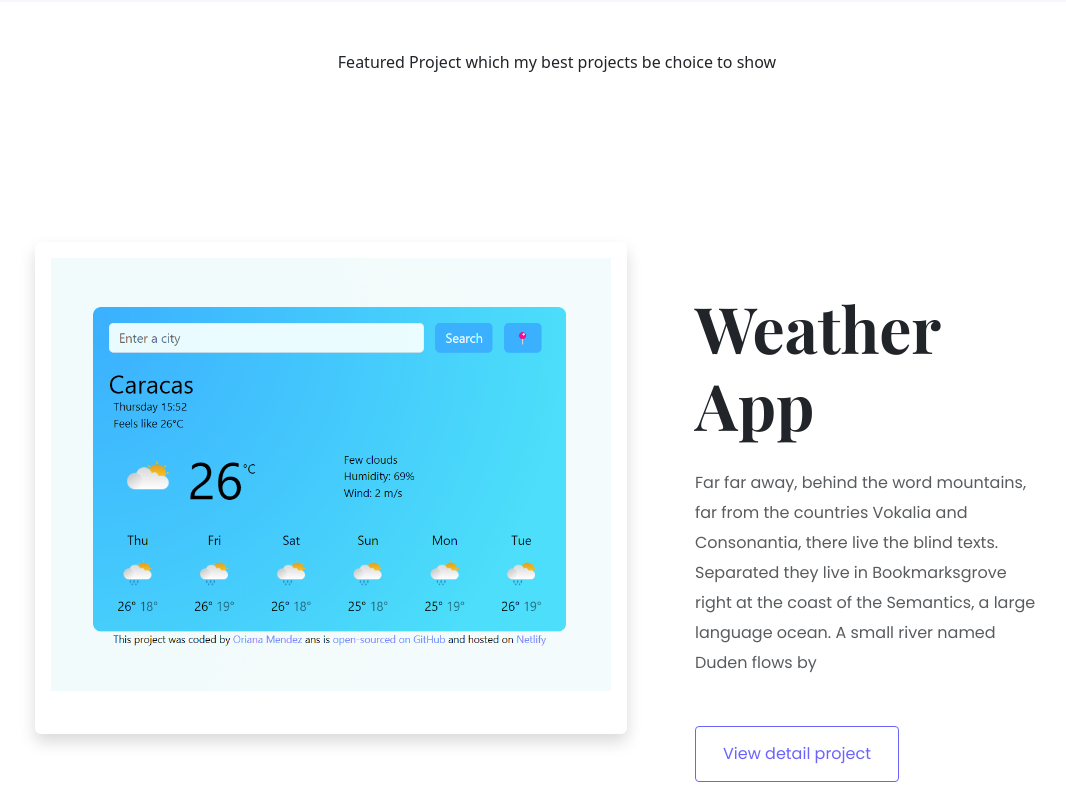
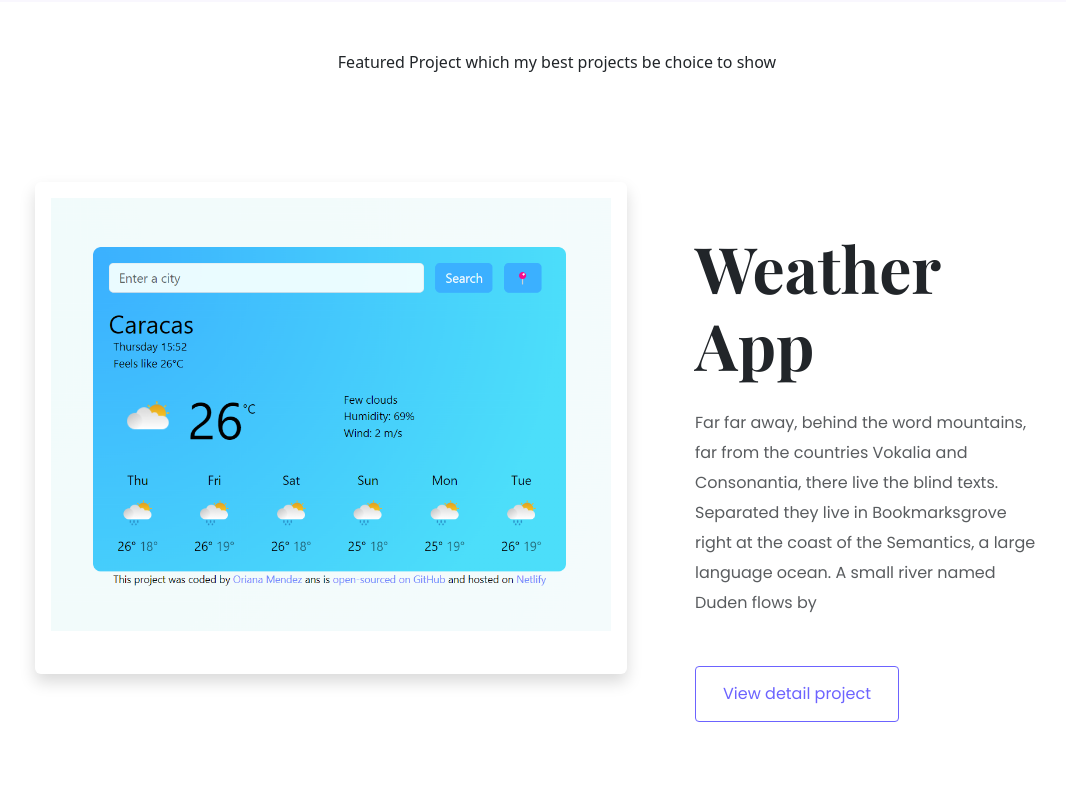
Before and after one commit to Oriianamendez/portfolio-project, a plain HTML site: page index.html in a window 1280 px wide. Shown: the part 720-1520 px from the top of the page, without its empty margins (83-1149 px from the left). Drawn offline with nearby package versions, Linux system fonts and the light colour scheme.

Commit message:
Fixed padding in projects-apps

```diff
--- a/src/style.css
+++ b/src/style.css
@@ -61,7 +61,7 @@ body {
   line-height: 30px;
 }
 .projects-apps {
-  padding: 120px 60px;
+  padding: 60px 60px;
 }
 
 @media (max-width: 960px) {
```
